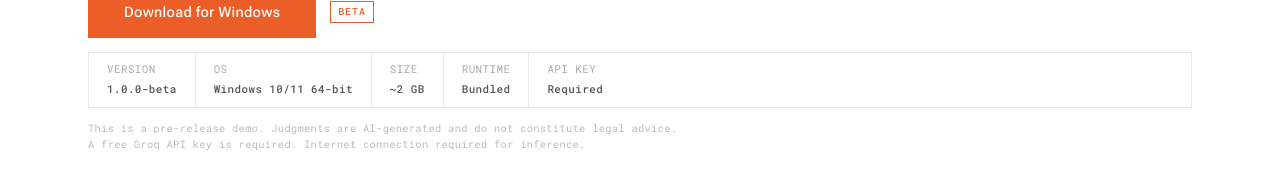
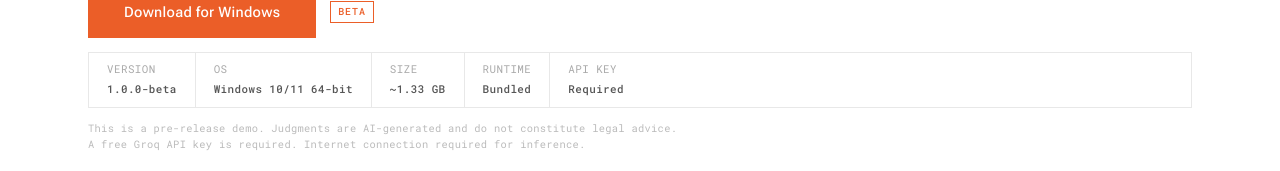
Before and after one commit to Elii-Muma/boma-ai-judge-webpage, a plain HTML site: page index.html in a window 1280 px wide. Shown: the part 363-534 px from the top of the page. Drawn offline with Linux system fonts and the light colour scheme.

Commit message:
tiny fix

```diff
--- a/index.html
+++ b/index.html
@@ -355,7 +355,7 @@
   <div class="meta-row">
     <div class="meta-item">VERSION<span>1.0.0-beta</span></div>
     <div class="meta-item">OS<span>Windows 10/11 64-bit</span></div>
-    <div class="meta-item">SIZE<span>~2 GB</span></div>
+    <div class="meta-item">SIZE<span>~1.33 GB</span></div>
     <div class="meta-item">RUNTIME<span>Bundled</span></div>
     <div class="meta-item">API KEY<span>Required</span></div>
   </div>
```
